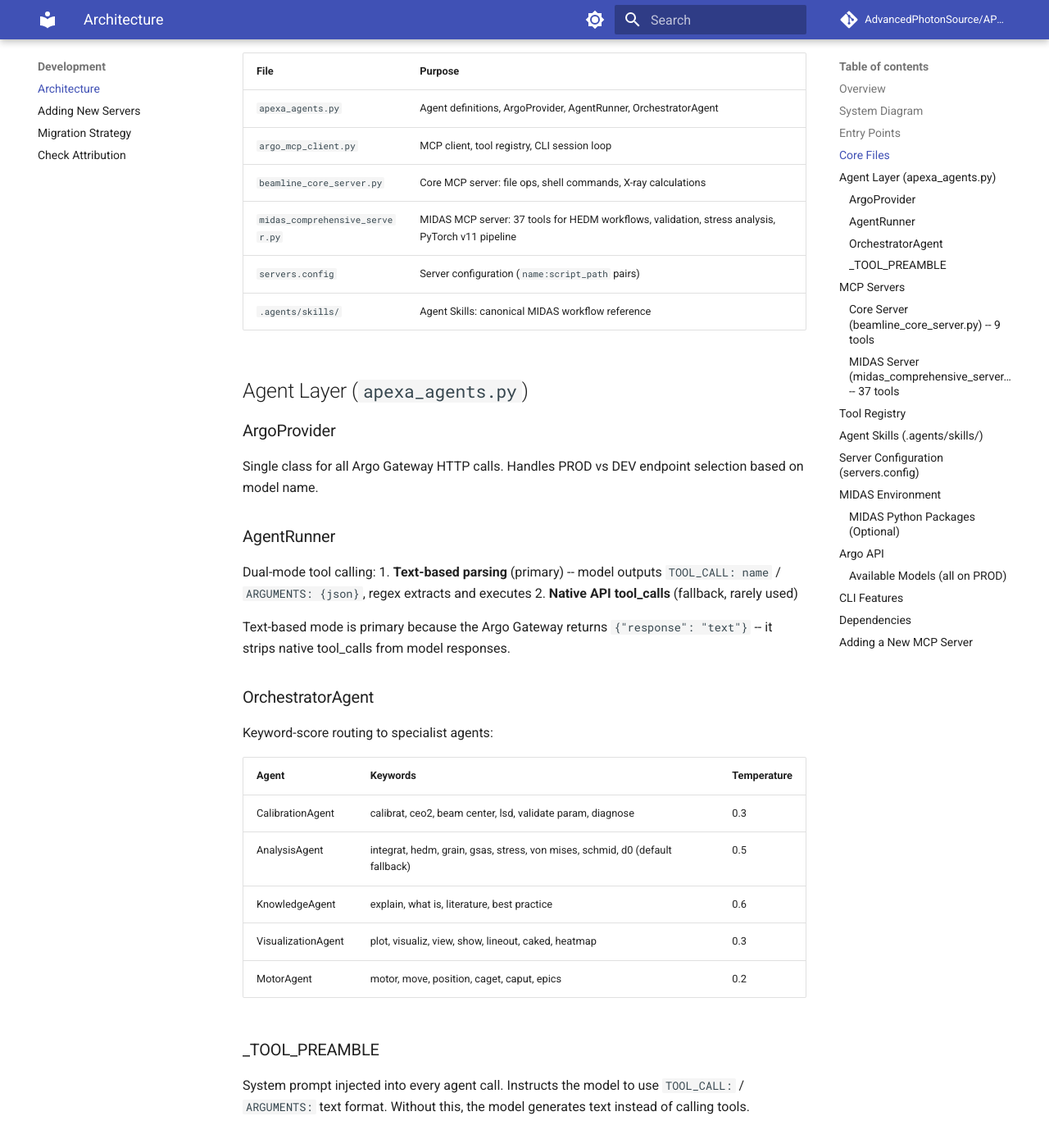
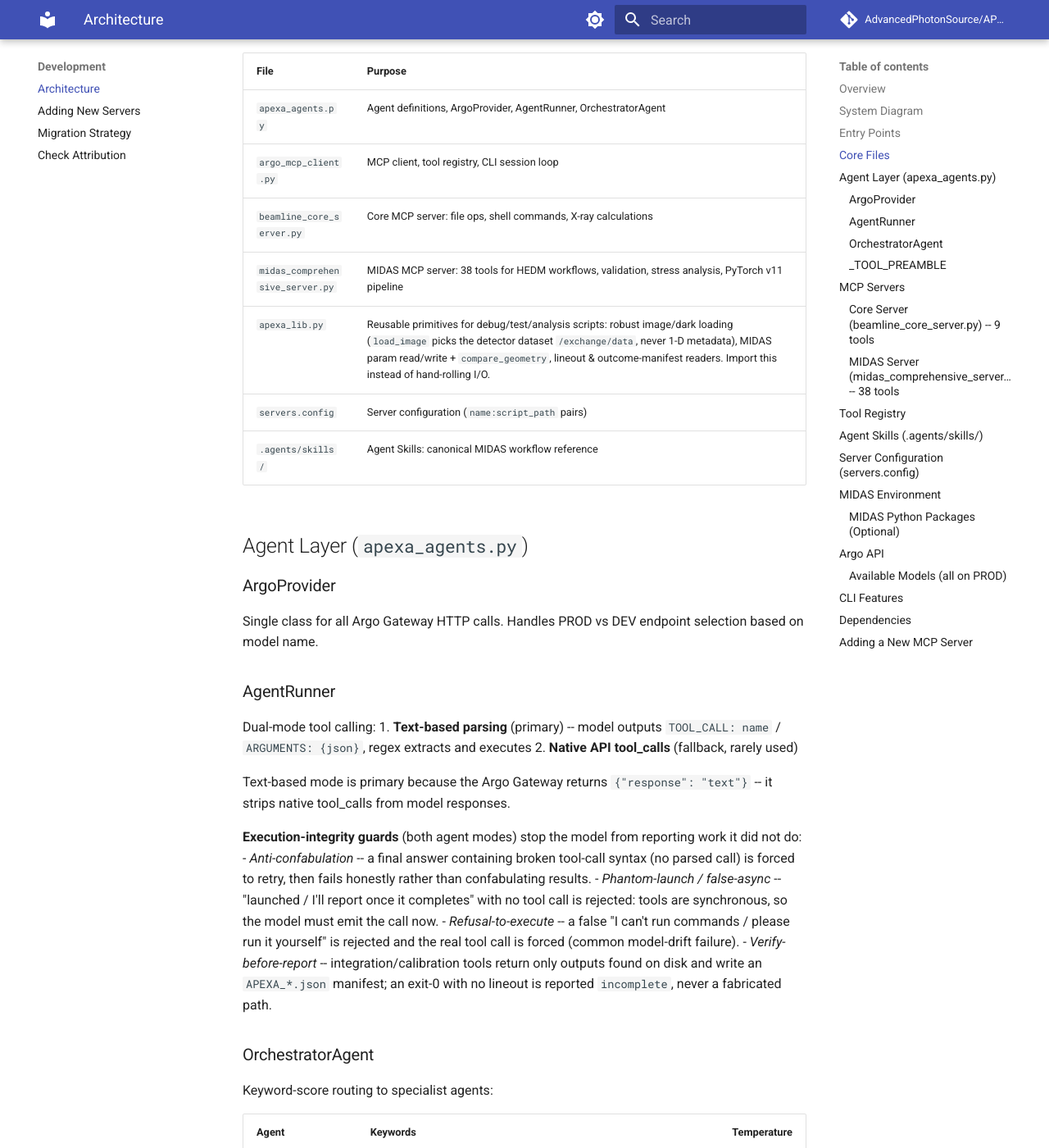
Before and after one commit to AdvancedPhotonSource/APS-Beamline-Assistant, an MkDocs documentation site: the page built from docs/development/architecture.md, in a window 1280 px wide and 1400 px high, scrolled down 1238 px. Shown: the whole window at 82% size. Built offline with MkDocs 1.6.1 and Material for MkDocs 9.7.7, drawn with Linux system fonts in a browser that asks for light colours; comment, search, counter and statistics services are not loaded; some of the changed text lies outside the part shown.

Commit message:
docs: session new/switch, apexa_lib, midas_integrate_series, integrity guards
- README + quickstart: add session new / switch (and the full session command set)
- architecture.md: add apexa_lib.py (reusable script primitives), midas_integrate_series
  + seed_from_params, and document the execution-integrity guards (anti-confabulation,
  phantom-launch, refusal-to-execute, verify-before-report)

```diff
--- a/docs/development/architecture.md
+++ b/docs/development/architecture.md
@@ -49,7 +49,8 @@
 | `apexa_agents.py` | Agent definitions, ArgoProvider, AgentRunner, OrchestratorAgent |
 | `argo_mcp_client.py` | MCP client, tool registry, CLI session loop |
 | `beamline_core_server.py` | Core MCP server: file ops, shell commands, X-ray calculations |
-| `midas_comprehensive_server.py` | MIDAS MCP server: 37 tools for HEDM workflows, validation, stress analysis, PyTorch v11 pipeline |
+| `midas_comprehensive_server.py` | MIDAS MCP server: 38 tools for HEDM workflows, validation, stress analysis, PyTorch v11 pipeline |
+| `apexa_lib.py` | Reusable primitives for debug/test/analysis scripts: robust image/dark loading (`load_image` picks the detector dataset `/exchange/data`, never 1-D metadata), MIDAS param read/write + `compare_geometry`, lineout & outcome-manifest readers. Import this instead of hand-rolling I/O. |
 | `servers.config` | Server configuration (`name:script_path` pairs) |
 | `.agents/skills/` | Agent Skills: canonical MIDAS workflow reference |
 
@@ -64,6 +65,12 @@
 2. **Native API tool_calls** (fallback, rarely used)
 
 Text-based mode is primary because the Argo Gateway returns `{"response": "text"}` -- it strips native tool_calls from model responses.
+
+**Execution-integrity guards** (both agent modes) stop the model from reporting work it did not do:
+- *Anti-confabulation* -- a final answer containing broken tool-call syntax (no parsed call) is forced to retry, then fails honestly rather than confabulating results.
+- *Phantom-launch / false-async* -- "launched / I'll report once it completes" with no tool call is rejected: tools are synchronous, so the model must emit the call now.
+- *Refusal-to-execute* -- a false "I can't run commands / please run it yourself" is rejected and the real tool call is forced (common model-drift failure).
+- *Verify-before-report* -- integration/calibration tools return only outputs found on disk and write an `APEXA_*.json` manifest; an exit-0 with no lineout is reported `incomplete`, never a fabricated path.
 
 ### OrchestratorAgent
 Keyword-score routing to specialist agents:
@@ -85,9 +92,13 @@
 `list_directory`, `read_file`, `write_file`, `get_file_info`, `run_command`,
 `check_environment`, `xray_calculate`, `validate_beamline_parameters`, `list_common_calibrants`
 
-### MIDAS Server (`midas_comprehensive_server.py`) -- 37 tools
+### MIDAS Server (`midas_comprehensive_server.py`) -- 38 tools
 
-**Workflows:** `midas_auto_calibrate`, `midas_integrate_2d_to_1d`, `midas_batch_integrate`,
+**Workflows:** `midas_auto_calibrate` (supports `seed_from_params=` — seed BC/Lsd
+from a trusted neighbour's params for robust low-SNR calibration),
+`midas_integrate_2d_to_1d`, `midas_integrate_series` (integrate MANY separate
+files in ONE call, per-file verified + one manifest — use instead of looping the
+single-file tool), `midas_batch_integrate`,
 `run_gsas_refinement`, `run_live_analysis`, `fetch_cif_from_mp`,
 `run_ff_hedm_full_workflow`, `run_nf_hedm_reconstruction`, `run_pf_hedm_workflow`,
 `run_ff_calibration`, `match_grains`, `calculate_misorientation`,
```
Also changed, not shown: README.md (+2 -1 lines), docs/getting-started/quickstart.md (+6 -1 lines).
